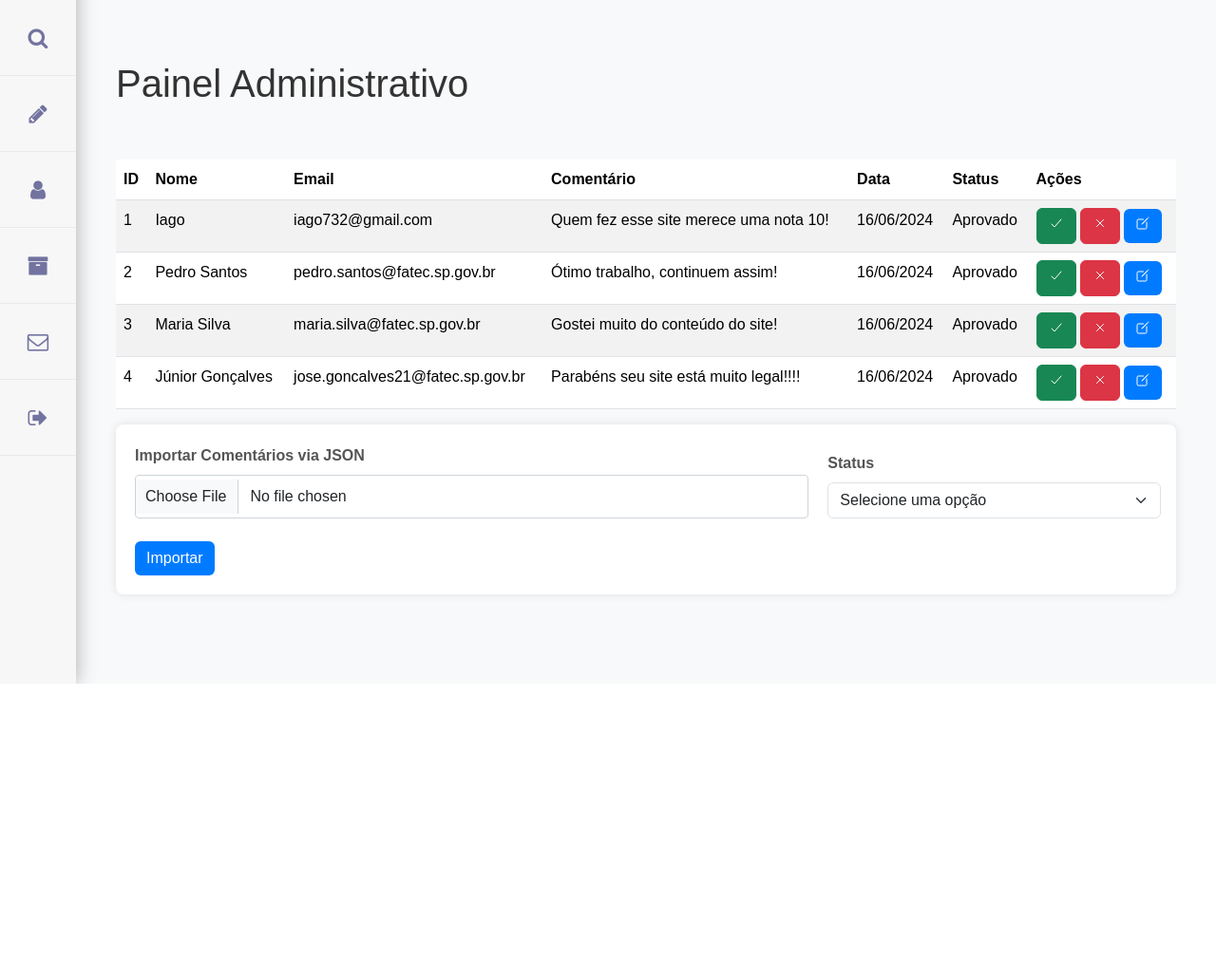
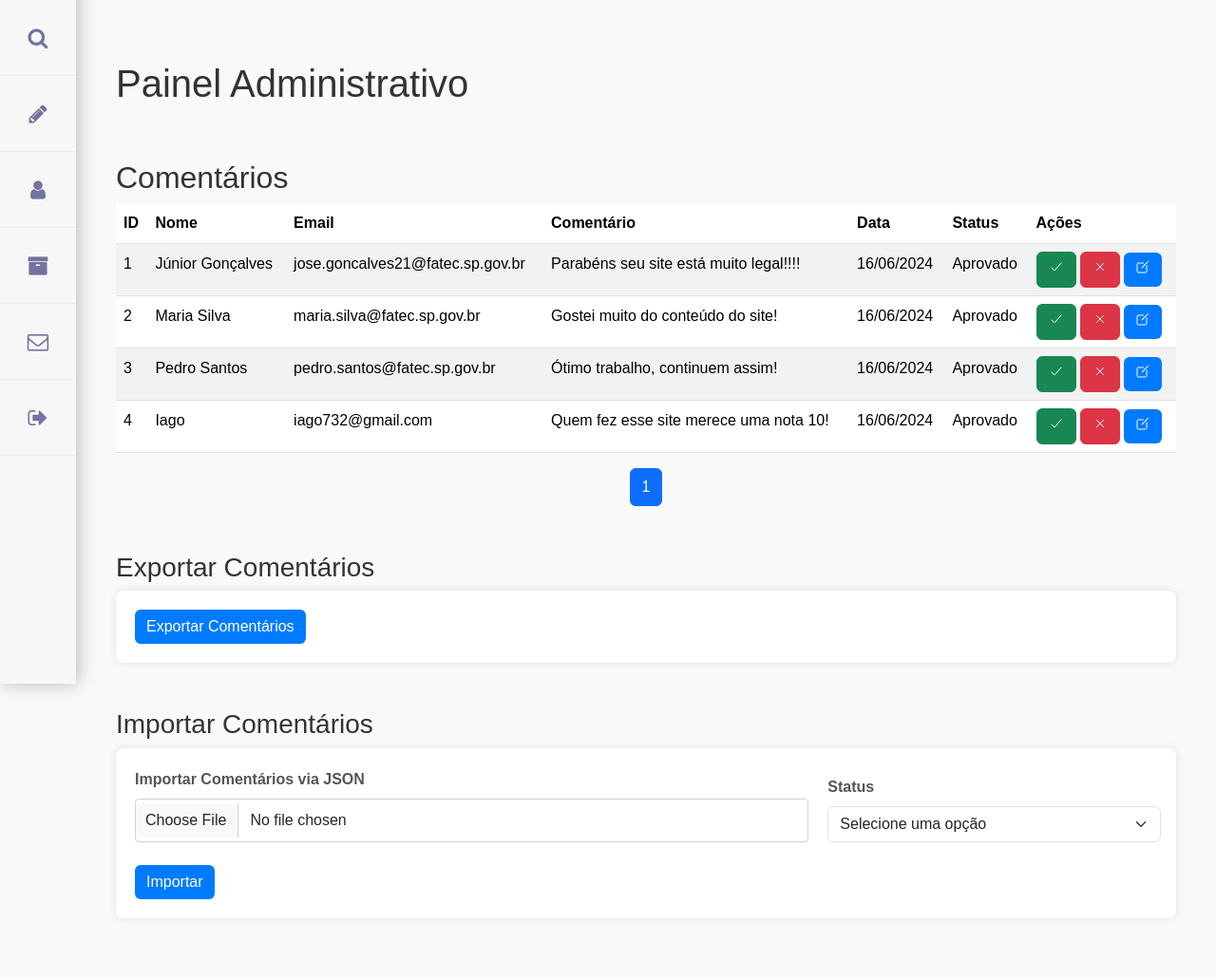
Before and after one commit to Iagooalmeida/VoltaAoMundo-Chile, a PHP site: page /Administrativo/index.php in a window 1280 px wide. Shown: the part 80-1111 px from the top of the page at 95% size. Before the commit the page ends 800 px from the top, so only its background shows below. Run offline with PHP 8.4, Linux system fonts and the light colour scheme; a user stored in the database is signed in; data comes from the database, SQL or seed files in the repository; some libraries are stand-ins or nearby versions.

Commit message:
feat: Adcionar paginação no form de comentarios

```diff
--- a/Administrativo/index.php
+++ b/Administrativo/index.php
@@ -6,17 +6,23 @@ require_once '../Class/Comentario.php';
 session_start();
 
 if (!isset($_SESSION['user_id'])) {
-
     header("Location: ../login/");
     exit();
 }
 
 $comentario = new Comentario($conn);
-$comentarios = $comentario->listarComentarios($conn);
+
+$paginaAtual = isset($_GET['pagina']) ? (int)$_GET['pagina'] : 1;
+$limite = 8; // Número de comentários por página
+$inicio = ($paginaAtual > 1) ? ($paginaAtual * $limite) - $limite : 0;
+
+$totalComentarios = $comentario->contarComentarios($conn);
+$totalPaginas = ceil($totalComentarios / $limite);
+
+$comentarios = $comentario->listarComentariosPaginados($conn, $inicio, $limite);
 
 $mensagem = isset($_SESSION['mensagem']) ? $_SESSION['mensagem'] : null;
-unset($_SESSION['mensagem'])
-
+unset($_SESSION['mensagem']);
 ?>
 
 <!DOCTYPE html>
@@ -60,6 +66,7 @@ unset($_SESSION['mensagem'])
     <main class="content">
         <div class="container mt-5">
             <h1 class="pb-md-5">Painel Administrativo</h1>
+            <h2>Comentários</h2>
             <table class="table table-striped">
                 <thead>
                     <tr>
@@ -74,7 +81,7 @@ unset($_SESSION['mensagem'])
                 </thead>
                 <tbody>
                     <?php
-                    $contador = 1;
+                    $contador = $inicio + 1;
                     foreach($comentarios as $comentario):
                         if ($comentario['status'] == 'Aprovado' || $comentario['status'] == 'Pendente') {
                     ?>
@@ -103,6 +110,38 @@ unset($_SESSION['mensagem'])
                     endforeach; ?>
                 </tbody>
             </table>
+                    <!-- Controles de paginação -->
+            <nav aria-label="Navegação de página">
+                <ul class="pagination justify-content-center">
+                    <?php if ($paginaAtual > 1): ?>
+                        <li class="page-item">
+                            <a class="page-link" href="?pagina=<?php echo $paginaAtual - 1; ?>" aria-label="Anterior">
+                                <span aria-hidden="true">&laquo;</span>
+                            </a>
+                        </li>
+                    <?php endif; ?>
+
+                    <?php for ($i = 1; $i <= $totalPaginas; $i++): ?>
+                        <li class="page-item <?php echo ($i == $paginaAtual) ? 'active' : ''; ?>">
+                            <a class="page-link" href="?pagina=<?php echo $i; ?>"><?php echo $i; ?></a>
+                        </li>
+                    <?php endfor; ?>
+
+                    <?php if ($paginaAtual < $totalPaginas): ?>
+                        <li class="page-item">
+                            <a class="page-link" href="?pagina=<?php echo $paginaAtual + 1; ?>" aria-label="Próximo">
+                                <span aria-hidden="true">&raquo;</span>
+                            </a>
+                        </li>
+                    <?php endif; ?>
+                </ul>
+            </nav>
+
+            <h3 class="mt-5">Exportar Comentários</h3>
+            <form action="exportar_comentarios.php" method="post">
+                <button type="submit" class="btn btn-primary">Exportar Comentários</button>
+            </form>
+            <h3 class="mt-5">Importar Comentários</h3>
             <form id="uploadForm" enctype="multipart/form-data">
                 <div class="row">
                     <div class="col-md-8 mb-3">
@@ -120,6 +159,7 @@ unset($_SESSION['mensagem'])
                 </div>
                 <button type="submit" class="btn btn-primary">Importar</button>
             </form>
+
         </div>
     </main>
 
--- a/Class/Comentario.php
+++ b/Class/Comentario.php
@@ -120,5 +120,22 @@ class Comentario{
         return $stmt->execute([$nome, $email, $comentario, $id]);
     }
 
+    public function contarComentarios($conn) {
+        $sql = "SELECT COUNT(*) as total FROM tb_comentarios";
+        $stmt = $conn->prepare($sql);
+        $stmt->execute();
+        $result = $stmt->fetch(PDO::FETCH_ASSOC);
+        return $result['total'];
+    }
+
+    public function listarComentariosPaginados($conn, $inicio, $limite) {
+        $sql = "SELECT * FROM tb_comentarios LIMIT :inicio, :limite";
+        $stmt = $conn->prepare($sql);
+        $stmt->bindParam(':inicio', $inicio, PDO::PARAM_INT);
+        $stmt->bindParam(':limite', $limite, PDO::PARAM_INT);
+        $stmt->execute();
+        return $stmt->fetchAll(PDO::FETCH_ASSOC);
+    }
+
 }
 ?>
--- a/comentarios/index.php
+++ b/comentarios/index.php
@@ -21,7 +21,7 @@
                 rel="noopener noreferrer" title="repositorio github" target="_blank">
                 <ion-icon name="logo-github" class="large mr-3"></ion-icon>
             </a>
-            <a href="../login/" class="check-in btn btn-primary">Login</a>
+            <a href="../login/" class="check-in btn btn-primary" target="_blank">Login</a>
         </div>
     </header>
 <nav class="navbar navbar-expand-lg navbar-dark bg-danger">
```
Also changed, not shown: Administrativo/exportar_comentarios.php (added, +20 -0 lines), Administrativo/script/comments.json (added, +12 -0 lines), Administrativo/script/dados.json (+11 -11 lines), README.md.
